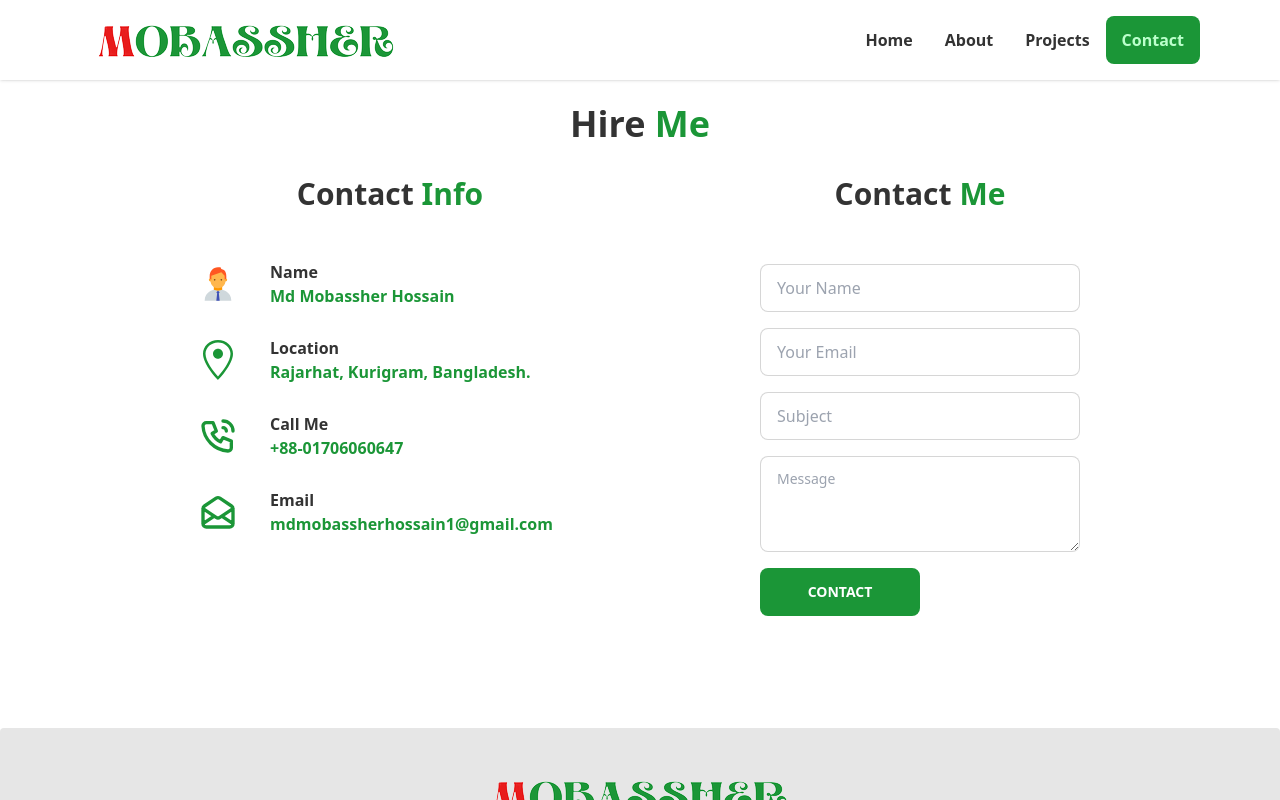
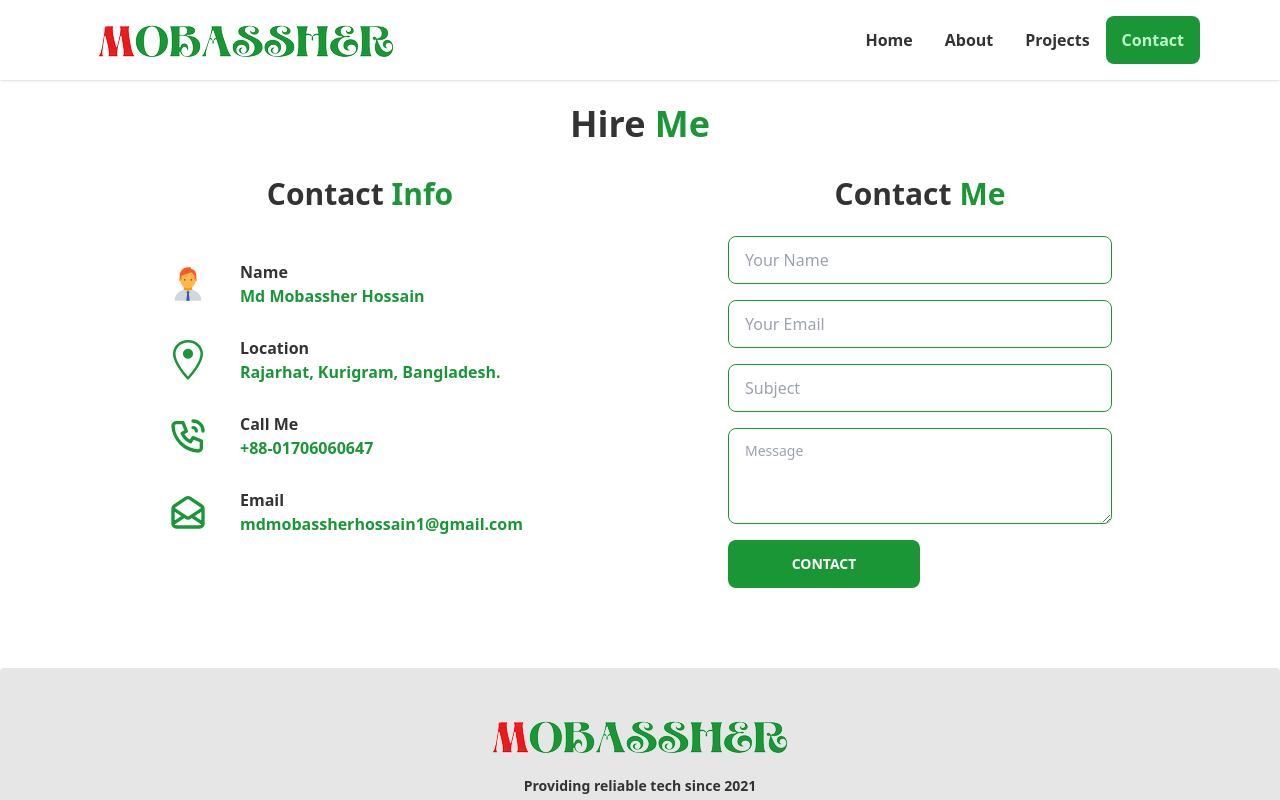
Before and after one commit to Md-Mobassher/Mobassher-Portfolio-Dashboard, a React (Create React App) app: page /contact in a window 1280 px wide. Built offline with nearby package versions, Linux system fonts and the light colour scheme.

Commit message:
contact page issue solved

```diff
--- a/src/Pages/Contact/Contact.js
+++ b/src/Pages/Contact/Contact.js
@@ -35,9 +35,9 @@ const Contact = () => {
             <div className='lg:flex sm:flex-reverse mt-8 justify-center'>
 
 
-                <div className='lg:w-1/2  mb-10 flex-col sm:px-5 pl-5 lg:pl-20'>
+                <div className='lg:w-1/2  mb-10 flex-col sm:px-5 pl-5'>
                     <h1 className="lg:text-3xl text-2xl font-semibold text-center">Contact <span className='text-primary'> Info</span></h1>
-                    <div className='w-96 mx-auto'>
+                    <div className='max-w-sm mx-auto'>
                             <div className='flex justify-start max-w-sm items-center mt-12'>
                                 <div>
                                 <FcManager className='w-10 h-10 mr-8 text-primary'></FcManager>
@@ -84,18 +84,18 @@ const Contact = () => {
 
                 <div className='lg:w-1/2'>
                     <h1 className="lg:text-3xl text-2xl font-semibold text-center ">Contact <span className='text-primary'> Me</span></h1>
-                    <div className='flex justify-center items-center mt-5'>
+                    <div className=' max-w-sm mx-auto mt-6'>
 
-                        <div className="card w-96 bg-base-100 ">
+                        <div className=" bg-base-100 ">
 
-                            <div className="card-body">
+                            <div className="">
                                 <form onSubmit={handleSubmit(onSubmit)}>
 
-                                    <div className="form-control w-full max-w-xs">
+                                    <div className="form-control">
                                         <input
                                             type="text"
                                             placeholder="Your Name"
-                                            className="input input-bordered w-full max-w-xs"
+                                            className="input input-bordered input-primary w-full "
                                             {...register("name", {
                                                 required: {
                                                     value: true,
@@ -108,11 +108,11 @@ const Contact = () => {
                                         </label>
                                     </div>
 
-                                    <div className="form-control w-full max-w-xs">
+                                    <div className="form-control w-full ">
                                         <input
                                             type="email"
                                             placeholder="Your Email"
-                                            className="input input-bordered w-full max-w-xs"
+                                            className="input input-bordered input-primary w-full "
                                             {...register("email", {
                                                 required: {
                                                     value: true,
@@ -130,11 +130,11 @@ const Contact = () => {
                                         </label>
                                     </div>
 
-                                    <div className="form-control w-full max-w-xs">
+                                    <div className="form-control w-full ">
                                         <input
                                             type="text"
                                             placeholder="Subject"
-                                            className="input input-bordered w-full max-w-xs"
+                                            className="input input-bordered input-primary w-full "
                                             {...register("subject", {
                                                 required: {
                                                     value: true,
@@ -147,11 +147,11 @@ const Contact = () => {
                                         </label>
                                     </div>
 
-                                    <div className="form-control w-full max-w-xs">
+                                    <div className="form-control w-full ">
                                         <textarea
                                             type="textarea"
                                             placeholder="Message"
-                                            className="textarea textarea-bordered h-24 w-full max-w-xs"
+                                            className="textarea textarea-bordered textarea-primary h-24 w-full "
                                             {...register("message", {
                                                 required: {
                                                     value: true,
--- a/src/Pages/Home/Services.js
+++ b/src/Pages/Home/Services.js
@@ -8,7 +8,7 @@ const Services = () => {
         <section id='projects' className='pt-10 lg:px-20'>
             <h2 className='lg:text-4xl md:text-3xl text-2xl font-bold text-primary text-center lg:mb-12 mb-8'>Services</h2>
             <div className='grid grid-cols-1 md:grid-cols-2 lg:grid-cols-3 gap-7 justify-center items-center px-5'>
-                <div className=' max-w-sm mx-auto flex-col justify-center items-center shadow-2xl rounded-lg border-x-rose-600 p-5 '>
+                <div className=' max-w-sm mx-auto flex-col justify-center items-center shadow-lg   rounded-lg border-x-rose-600 p-5 '>
                     <FaLaptopCode className='w-10 h-10 block mx-auto mt-4 mb-6 text-secondary'></FaLaptopCode>
                     <div >
                         <h2 className='text-primary font-semibold lg:text-2xl text-xl text-center mb-4'>Web Design</h2>
@@ -17,14 +17,14 @@ const Services = () => {
                         </div>
                     </div>
                 </div>
-                <div className=' max-w-sm mx-auto  flex-col justify-center items-center shadow-2xl rounded-lg border-x-rose-600 p-5'>
+                <div className=' max-w-sm mx-auto  flex-col justify-center items-center shadow-lg   rounded-lg border-x-rose-600 p-5'>
                     <RiCodeSSlashLine className='w-10 h-10 block mx-auto mt-4 mb-6 text-secondary'></RiCodeSSlashLine>
                     <div >
                         <h2 className='text-primary font-semibold lg:text-2xl text-xl text-center mb-4'>Web Development</h2>
                         <p className='text-center'>Providing quality content on your website, regularly adding new information, establishing trust, and marketing your site on other websites and social media.</p>
                     </div>
                 </div>
-                <div className=' max-w-sm mx-auto flex-col justify-center items-center shadow-2xl rounded-lg border-x-rose-600 p-5'>
+                <div className=' max-w-sm mx-auto flex-col justify-center items-center shadow-lg   rounded-lg border-x-rose-600 p-5'>
                     <BsCodeSquare className='w-10 h-10 block mx-auto mt-4 mb-6 text-secondary'></BsCodeSquare>
                     <div >
                         <h2 className='text-primary font-semibold lg:text-2xl text-xl text-center mb-4'>Customize Website</h2>
--- a/src/Pages/Projects/ProjectDetails.js
+++ b/src/Pages/Projects/ProjectDetails.js
@@ -97,7 +97,7 @@ const ProjectDetails = () => {
 
             </div>
 
-            <div className="carousel border-t shadow-t w-full">
+            <div className="carousel border-t border-b shadow-t w-full">
                 <div id="slide1" className="carousel-item relative w-full">
                     <img src={img2} className="w-full" alt={img2}/>
                     <div className="absolute flex justify-between transform -translate-y-1/2 left-5 right-5 top-1/2">
```
